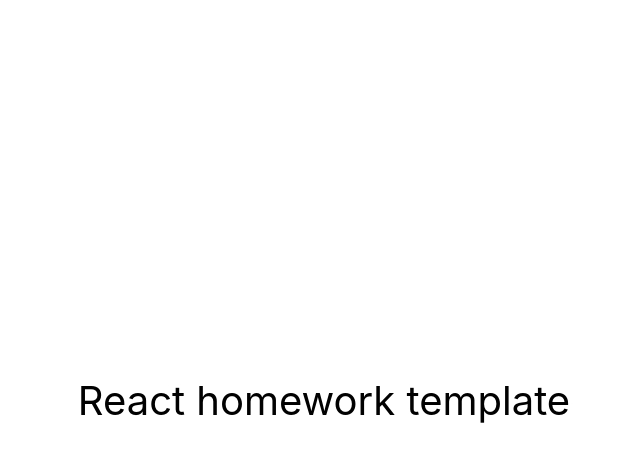
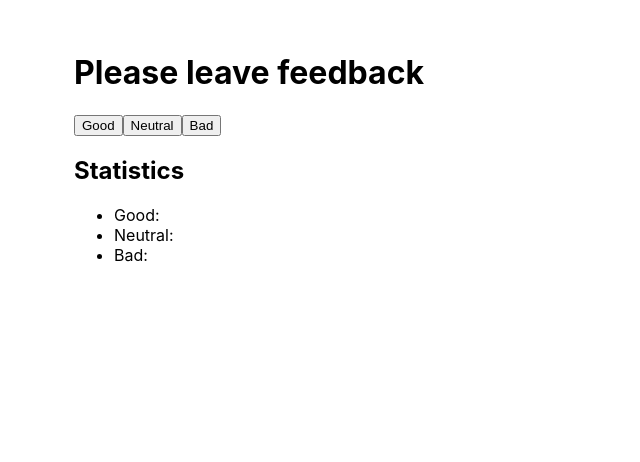
Before and after one commit to ArbakovMaxim/goit-react-hw-02-feedback, a React (Create React App) app: page / in a window 1280 px wide. Shown: the top 462 px of the page, without its empty margins (316-956 px from the left). Built offline with nearby package versions, Linux system fonts and the light colour scheme.

Commit message:
dz 2 test 1

```diff
--- a/package.json
+++ b/package.json
@@ -7,9 +7,12 @@
     "@testing-library/jest-dom": "^5.16.3",
     "@testing-library/react": "^12.1.4",
     "@testing-library/user-event": "^13.5.0",
+    "prop-types": "^15.8.1",
     "react": "^18.1.0",
     "react-dom": "^18.1.0",
+    "react-icons": "^4.4.0",
     "react-scripts": "5.0.1",
+    "styled-components": "^5.3.5",
     "web-vitals": "^2.1.3"
   },
   "scripts": {
--- /dev/null
+++ b/src/App.jsx
@@ -0,0 +1,10 @@
+import Feedback from 'components/Feedback';
+import { Container } from './components/ui/Container.styled';
+
+export const App = () => {
+  return (
+    <Container>
+      <Feedback />
+    </Container>
+  );
+};
--- a/src/components/App.jsx
+++ /dev/null
@@ -1,16 +0,0 @@
-export const App = () => {
-  return (
-    <div
-      style={{
-        height: '100vh',
-        display: 'flex',
-        justifyContent: 'center',
-        alignItems: 'center',
-        fontSize: 40,
-        color: '#010101'
-      }}
-    >
-      React homework template
-    </div>
-  );
-};
--- /dev/null
+++ b/src/components/ButtonBlock/ButtonBlock.jsx
@@ -0,0 +1,12 @@
+import { ButtonWrapper } from './ButtonBlock.styled';
+
+export const ButtonBlock = () => {
+  return (
+    <ButtonWrapper>
+      <h1>Please leave feedback</h1>
+      <button>Good</button>
+      <button>Neutral</button>
+      <button>Bad</button>
+    </ButtonWrapper>
+  );
+};
--- /dev/null
+++ b/src/components/ButtonBlock/ButtonBlock.styled.js
@@ -0,0 +1,6 @@
+import styled from 'styled-components';
+
+export const ButtonWrapper = styled.div`
+  margin-left: auto;
+  margin-right: auto;
+`;
--- /dev/null
+++ b/src/components/Feedback.jsx
@@ -0,0 +1,29 @@
+import React from 'react';
+import { ButtonBlock } from './ButtonBlock/ButtonBlock';
+import { Wrapper } from './ui/Wrapper.styled';
+
+class Feedback extends React.Component {
+  state = {
+    good: 0,
+    neutral: 0,
+    bad: 0,
+  };
+
+  render() {
+    return (
+      <Wrapper>
+        <ButtonBlock />
+        <div>
+          <h2>Statistics</h2>
+          <ul>
+            <li>Good:</li>
+            <li>Neutral:</li>
+            <li>Bad:</li>
+          </ul>
+        </div>
+      </Wrapper>
+    );
+  }
+}
+
+export default Feedback;
--- /dev/null
+++ b/src/components/ui/Container.styled.js
@@ -0,0 +1,8 @@
+import styled from 'styled-components';
+
+export const Container = styled.div`
+  height: '100vh';
+  /*   justify-content: 'center';
+  align-items: 'center'; */
+  padding: ${p => p.theme.space[4]}px;
+`;
--- /dev/null
+++ b/src/components/ui/Wrapper.styled.js
@@ -0,0 +1,7 @@
+import styled from 'styled-components';
+
+export const Wrapper = styled.div`
+  width: 500px;
+  margin-left: auto;
+  margin-right: auto;
+`;
--- a/src/index.js
+++ b/src/index.js
@@ -1,10 +1,14 @@
 import React from 'react';
 import ReactDOM from 'react-dom/client';
-import { App } from 'components/App';
+import { ThemeProvider } from 'styled-components';
+import { theme } from 'theme';
+import { App } from 'App';
 import './index.css';
 
 ReactDOM.createRoot(document.getElementById('root')).render(
   <React.StrictMode>
-    <App />
+    <ThemeProvider theme={theme}>
+      <App />
+    </ThemeProvider>
   </React.StrictMode>
 );
--- /dev/null
+++ b/src/theme.js
@@ -0,0 +1,13 @@
+export const theme = {
+  space: [0, 4, 8, 16, 32, 64, 128, 256, 512],
+  fontsSizes: [12, 14, 16, 20, 24, 32, 48, 64],
+  colors: {
+    primary: '#f5fffa',
+    primarySheyd: '#d3d3d3',
+    titleFon: '#d7d7d7',
+    text: '#fff',
+    green: '#0f0',
+    red: '#f00',
+    primaryTabl: '#efefef',
+  },
+};
```
Also changed, not shown: 1 other file (tests, documents, lock files or other folders).
